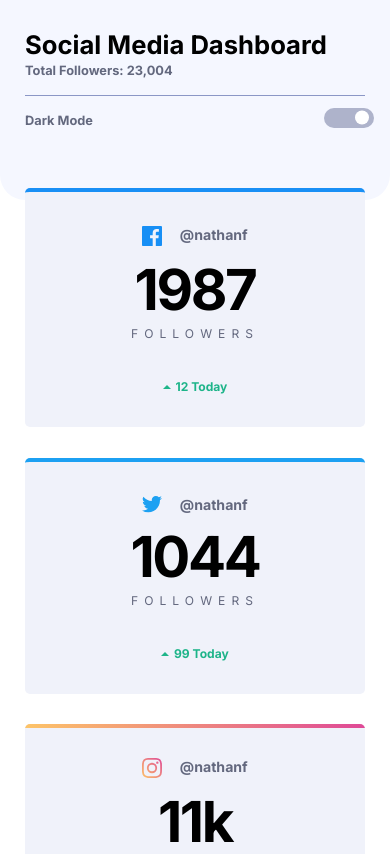
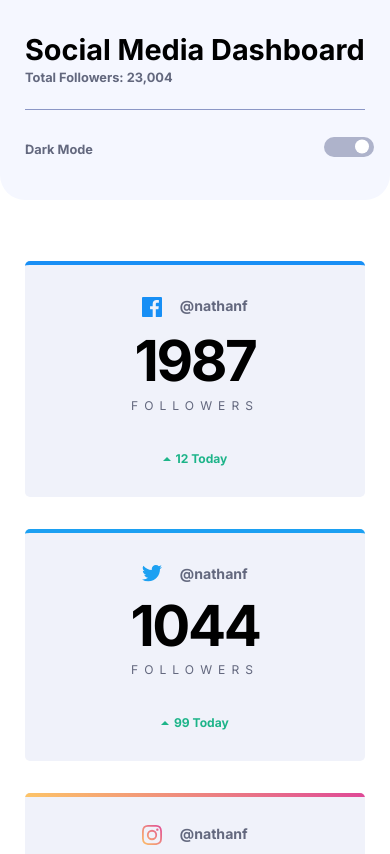
Before and after one commit to blue-mariposa/social-media-dashboard-with-theme-switcher, a plain HTML site: page index.html in a window 390 px wide. Shown: the top 854 px of the page. Drawn offline with Linux system fonts and the light colour scheme.

Commit message:
Add files via upload

```diff
--- a/assets/css/social-dashboard.css
+++ b/assets/css/social-dashboard.css
@@ -59,8 +59,8 @@ body::before {
     justify-content: space-between;
     flex-wrap: wrap;
     margin: 0 auto;
-    max-width: 88%;
-    padding: 3% 0;
+    max-width: 85%;
+    padding: 2rem 0;
     position: relative;
 }
 
@@ -147,10 +147,7 @@ body::before {
 }
 
 /* Tab focus on the switch button and links */
-.switch:focus-visible {
-    outline: var(--red) solid 1px;
-}
-
+.switch:focus-visible,
 a:focus-visible {
     outline: var(--red) solid 1px;
 }
@@ -158,7 +155,7 @@ a:focus-visible {
 /* Cards */
 .cards {
     display: grid;
-    gap: calc((100% - (800px)) / 4);
+    gap: 1.2rem;
     grid-template-columns: repeat(4, 1fr);
 }
 
@@ -166,10 +163,8 @@ a:focus-visible {
     background-color: var(--bg-card-light);
     border-radius: 5px;
     cursor: pointer;
-    max-width: 240px;
-    min-width: 200px;
     overflow: hidden;
-    padding: 10%;
+    padding: 2rem;
     position: relative;
     text-align: center;
 }
@@ -202,7 +197,7 @@ a:focus-visible {
 
 /* Total Section */
 main {
-    max-width: 88%;
+    max-width: 85%;
     margin: auto;
 }
 
@@ -272,10 +267,6 @@ main {
     margin-bottom: 2rem;
 }
 
-.overview .card:first-of-type {
-    padding: 10%;
-}
-
 .overview .user {
     justify-content: space-between;
 }
@@ -288,7 +279,7 @@ main {
 }
 
 .overview-counter > p {
-    font-size: 2rem;
+    font-size: 1.756rem;
     font-weight: 700;
 }
 
@@ -375,21 +366,10 @@ body.dark::before {
 /* Large Screen */
 @media only screen and (max-width:900px) {
 
-    /* Header */
-    main,
-    .header {
-        width: 90%;
-    }
-
     /* Cards / Card */
     .cards {
         grid-template-columns: repeat(2, 1fr);
-        gap: calc((100% - (400px)) / 4);
         row-gap: 2rem;
-    }
-
-    .card {
-        min-width: 100%;
     }
 
     /* Overview Section */
@@ -410,17 +390,17 @@ body.dark::before {
 
     .main-heading {
         border-bottom: solid 1px var(--normal-txt-dark);
-        padding: 5% 0;
+        padding: 0 0 1.5rem;
         width: 100%;
     }
 
     .main-heading h1 {
-        font-size: 1.6rem;
+        font-size: 1.8rem;
     }
 
     /* switch */
     .switch {
-        padding: 5% 0;
+        padding: 2rem 0;
     }
 
     .switch label::before {
@@ -429,12 +409,6 @@ body.dark::before {
 
     .switch label::after {
         left: 157%;
-    }
-
-    /* Cards / Card */
-    .cards ,
-    .card {
-        width: 100%;
     }
 
 }
@@ -458,14 +432,12 @@ body.dark::before {
     /* Total Section */
     main {
         max-width: 340px;
-        margin-top: 8%;
+        margin-top: 2.5rem;
     }
 
     /* Cards */
     .cards {
         grid-template-columns: 1fr;
-        max-width: 340px;
-        row-gap: 1.89rem;
     }
 
     /* Overview Section */
```
